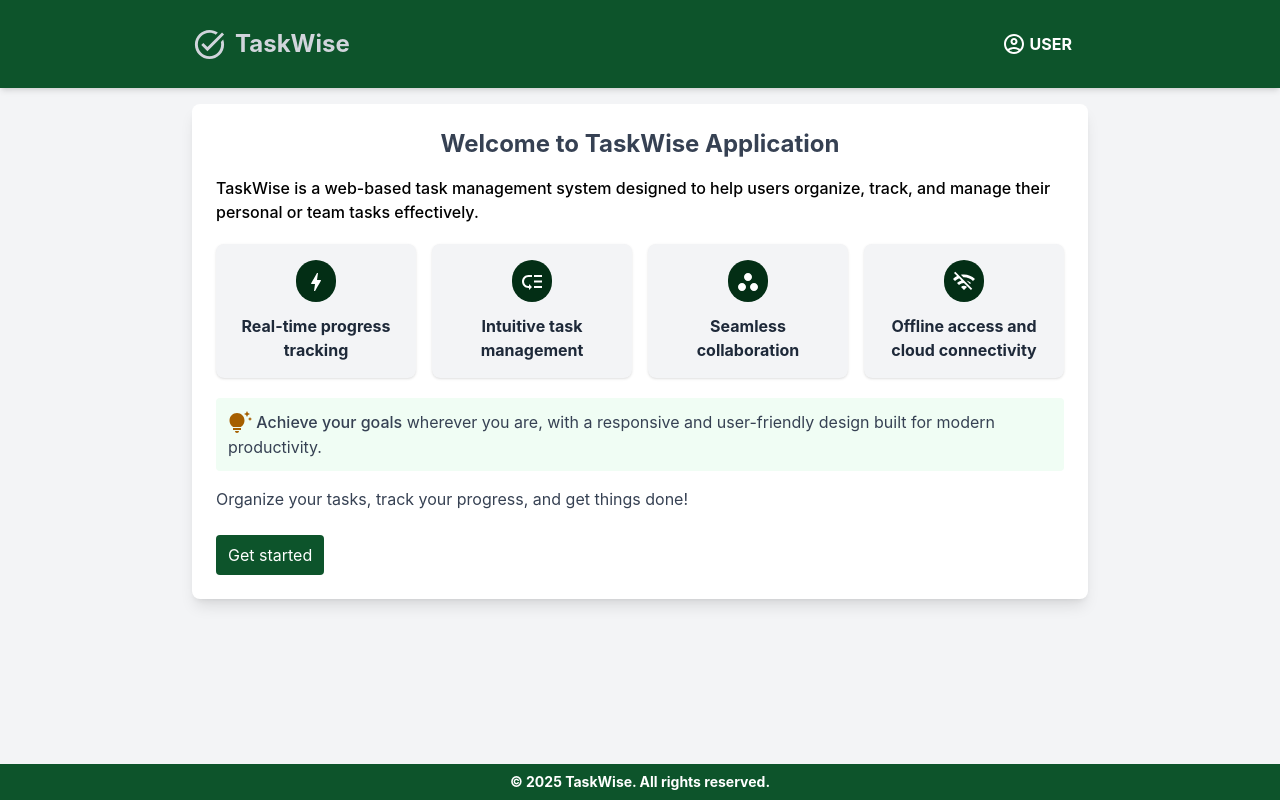
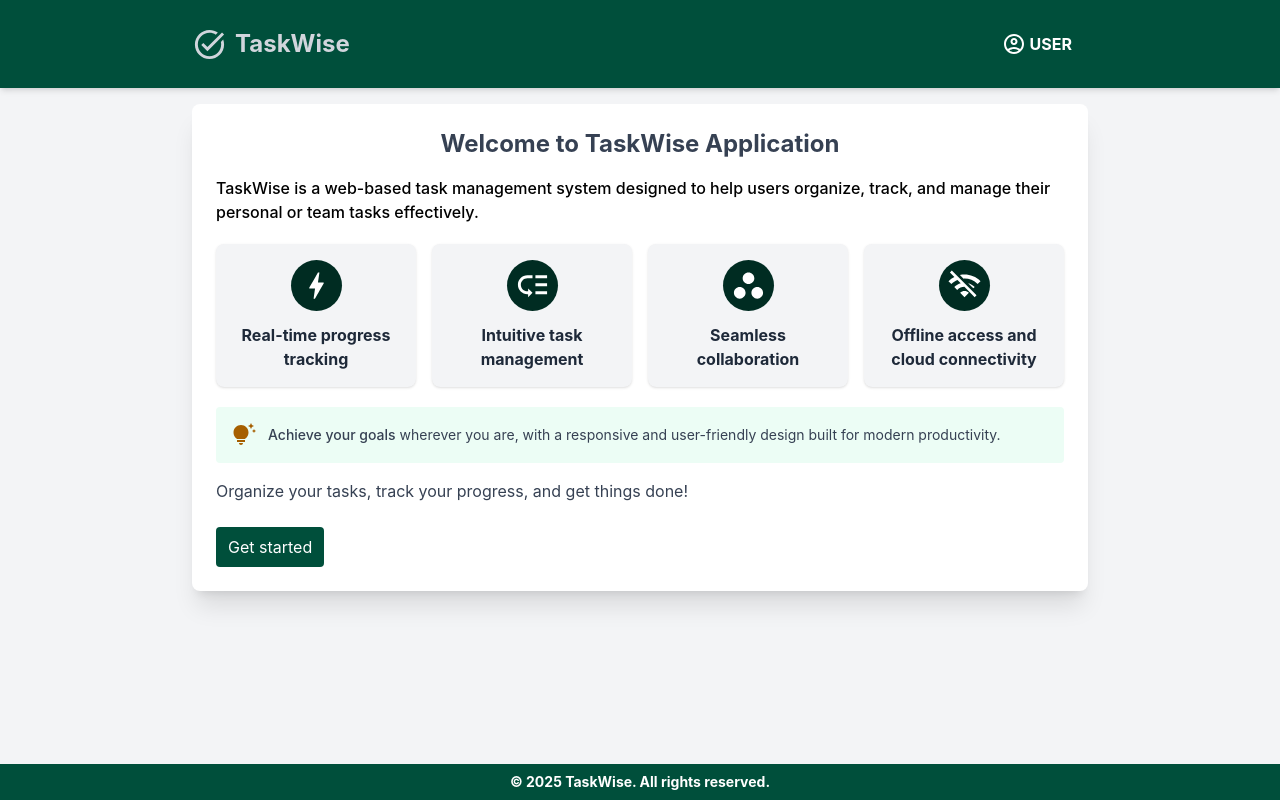
Before and after one commit to fabricemu/TaskWise, a React (Vite) app in the folder client/: page / in a window 1280 px wide. Built offline with nearby package versions, Linux system fonts and the light colour scheme; no server answers.

Commit message:
Change theme to emerald

```diff
--- a/client/src/components/Footer.tsx
+++ b/client/src/components/Footer.tsx
@@ -1,7 +1,7 @@
 const Footer = () => {
     return (
         <>
-            <footer className="bg-green-900 text-white text-center py-2">
+            <footer className="bg-emerald-900 text-white text-center py-2">
                 <p className="text-sm font-bold">&copy; 2025 TaskWise. All rights reserved.</p>
             </footer>
         </>
--- a/client/src/components/HomePage.tsx
+++ b/client/src/components/HomePage.tsx
@@ -9,54 +9,56 @@ const HomePage = () => {
 
             <Header/>
             <main className="flex-grow p-4">
-                <div className="max-w-4xl mx-auto bg-white rounded-lg shadow-lg p-6">
+                <div className="max-w-4xl mx-auto bg-white rounded-lg shadow-xl p-6">
                     <h2 className="text-2xl text-gray-700 font-bold mb-4 text-center">Welcome to TaskWise
                         Application</h2>
                     <h1 className='font-medium mb-5'>TaskWise is a web-based task management system designed to help users organize, track, and
                         manage their personal or team tasks effectively. </h1>
                     <div
                         className="grid grid-cols-1 sm:grid-cols-2 md:grid-cols-4 gap-4 text-center text-gray-800 font-bold my-5">
-                        <div className="bg-gray-100 hover:bg-green-50 flex flex-col items-center gap-3 p-4 rounded-lg shadow">
-                            <i className="bg-green-950 rounded-full p-2 text-white">
-                                <Bolt className="w-6 h-6"/>
+                        <div className="bg-gray-100 hover:bg-emerald-50 flex flex-col items-center gap-3 p-4 rounded-lg shadow">
+                            <i className="bg-emerald-950 rounded-full p-2 text-white">
+                                <Bolt className="w-6 h-6" fontSize='large'/>
                             </i>
                             <span>Real-time progress tracking</span>
                         </div>
 
-                        <div className="bg-gray-100 hover:bg-green-50 flex flex-col items-center gap-3 p-4 rounded-lg shadow">
-                            <i className="bg-green-950 rounded-full p-2 text-white">
-                                <LowPriority className="w-6 h-6"/>
+                        <div className="bg-gray-100 hover:bg-emerald-50 flex flex-col items-center gap-3 p-4 rounded-lg shadow">
+                            <i className="bg-emerald-950 rounded-full p-2 text-white">
+                                <LowPriority className="w-6 h-6" fontSize='large'/>
                             </i>
                             <span>Intuitive task management</span>
                         </div>
 
-                        <div className="bg-gray-100 hover:bg-green-50 flex flex-col items-center gap-3 p-4 rounded-lg shadow">
-                            <i className="bg-green-950 rounded-full p-2 text-white">
-                                <Workspaces className="w-6 h-6"/>
+                        <div className="bg-gray-100 hover:bg-emerald-50 flex flex-col items-center gap-3 p-4 rounded-lg shadow">
+                            <i className="bg-emerald-950 rounded-full p-2 text-white">
+                                <Workspaces className="w-6 h-6" fontSize='large'/>
                             </i>
                             <span>Seamless collaboration</span>
                         </div>
 
-                        <div className="bg-gray-100 hover:bg-green-50 flex flex-col items-center gap-3 p-4 rounded-lg shadow">
-                            <i className="bg-green-950 rounded-full p-2 text-white">
-                                <WifiOff className="w-6 h-6"/>
+                        <div className="bg-gray-100 hover:bg-emerald-50 flex flex-col items-center gap-3 p-4 rounded-lg shadow">
+                            <i className="bg-emerald-950 rounded-full p-2 text-white">
+                                <WifiOff className="w-6 h-6" fontSize='large'/>
                             </i>
                             <span>Offline access and cloud connectivity</span>
                         </div>
                     </div>
 
-                    <p className="text-gray-700 p-3 bg-green-50 rounded">
-                        <span className="font-medium"><TipsAndUpdates fontSize='medium' className='text-yellow-700'/> Achieve your goals</span> wherever
+                    <div className="text-gray-700 p-4 bg-emerald-50 rounded flex items-center gap-3">
+                        <TipsAndUpdates fontSize='medium' className='text-yellow-700'/>
+                        <p className='text-sm'><span className="font-medium"> Achieve your goals</span> wherever
                         you are, with a
                         responsive
-                        and user-friendly design built for modern productivity.
-                    </p>
+                        and user-friendly design built for modern productivity.</p>
+
+                    </div>
                     <p className="text-gray-700 my-4">
                         Organize your tasks, track your progress, and get things done!
                     </p>
                     <Link to='/signup'>
                         <button
-                            className='px-3 py-2 mt-2 bg-green-900 hover:bg-green-700 text-white rounded'>
+                            className='px-3 py-2 mt-2 bg-emerald-900 hover:bg-emerald-700 text-white rounded'>
                             Get started
                         </button>
                     </Link>
--- a/client/src/components/Login.tsx
+++ b/client/src/components/Login.tsx
@@ -35,8 +35,8 @@ const Login = () => {
             <Header/>
             <div className="flex-grow p-4">
                 <div className="max-w-4xl mx-auto bg-white rounded-lg shadow-lg p-6">
-                    <h1 className="text-2xl font-bold text-green-800 mb-4 text-center">User Login</h1>
-                    <form onSubmit={handleSubmit} className="space-y-4">
+                    <h1 className="text-2xl font-bold text-emerald-800 mb-4 text-center">User Login</h1>
+                    <form onSubmit={handleSubmit} className="space-y-5">
                         <input
                             type="email"
                             name="email"
@@ -57,16 +57,16 @@ const Login = () => {
                         />
                         <button
                             type="submit"
-                            className="bg-green-900 text-white py-2 px-4 rounded hover:bg-green-700 w-full"
+                            className="bg-emerald-900 text-white py-2 px-4 rounded hover:bg-emerald-700 w-full"
                         >
                             Login
                         </button>
                     </form>
-                    {message && <p className="mt-4 text-red-500 text-center">{message}</p>}
+                    {message && <p className="mt-4 text-rose-500 text-center">{message}</p>}
 
                     <p className="mt-4 text-center text-gray-700">
                         Don't have an account?{" "}
-                        <Link to="/signup" className="text-green-500 hover:underline">
+                        <Link to="/signup" className="text-emerald-700 hover:underline">
                             Sign up
                         </Link>
                     </p>
--- a/client/src/components/Signup.tsx
+++ b/client/src/components/Signup.tsx
@@ -41,7 +41,7 @@ const Signup = () => {
             <Header/>
             <div className="flex-grow p-4">
                 <div className="max-w-4xl mx-auto bg-white rounded-lg shadow-lg p-6">
-                    <h1 className="text-2xl font-bold mb-4">Signup</h1>
+                    <h1 className="text-2xl font-bold mb-4 text-emerald-800">Signup</h1>
                     <form onSubmit={handleSubmit} className="space-y-4">
                         <input
                             type="text"
@@ -66,7 +66,7 @@ const Signup = () => {
                             value={formData.password}
                             onChange={handleChange}
                             className={`w-full p-2 border rounded ${
-                                formData.password.length >= 8 ? 'border-green-500' : 'border-red-500'
+                                formData.password.length >= 8 ? 'border-emerald-500' : 'border-rose-500'
                             }`}
                             required
                         />
@@ -76,13 +76,13 @@ const Signup = () => {
                         </p>
                         <button
                             type="submit"
-                            className="bg-green-900 text-white py-2 px-4 rounded hover:bg-green-700"
+                            className="bg-emerald-900 text-white py-2 px-4 rounded hover:bg-emerald-700"
                         >
                             Create Account
                         </button>
-                        <p>Already have an account? <Link to='/login' className='text-green-700'>Login</Link></p>
+                        <p>Already have an account? <Link to='/login' className='text-emerald-700'>Login</Link></p>
                     </form>
-                    {message && <p className="mt-4 text-red-500 font-bold">{message}</p>}
+                    {message && <p className="mt-4 text-rose-500 font-bold">{message}</p>}
                 </div>
             </div>
             <Footer/>
--- a/client/src/components/header.tsx
+++ b/client/src/components/header.tsx
@@ -3,7 +3,7 @@ import {Link} from "react-router-dom";
 
 const Header = () => {
     return (
-        <header className="bg-green-900 text-gray-300 p-4 shadow-md">
+        <header className="bg-emerald-900 text-gray-300 p-4 shadow-md">
             <div className="flex items-center justify-between max-w-4xl mx-auto">
                 <Link to='/'>
                     <h1 className="text-center text-2xl font-bold flex items-center justify-center gap-2">
```
Also changed, not shown: client/src/pages/dashboard.tsx (+12 -17 lines).
